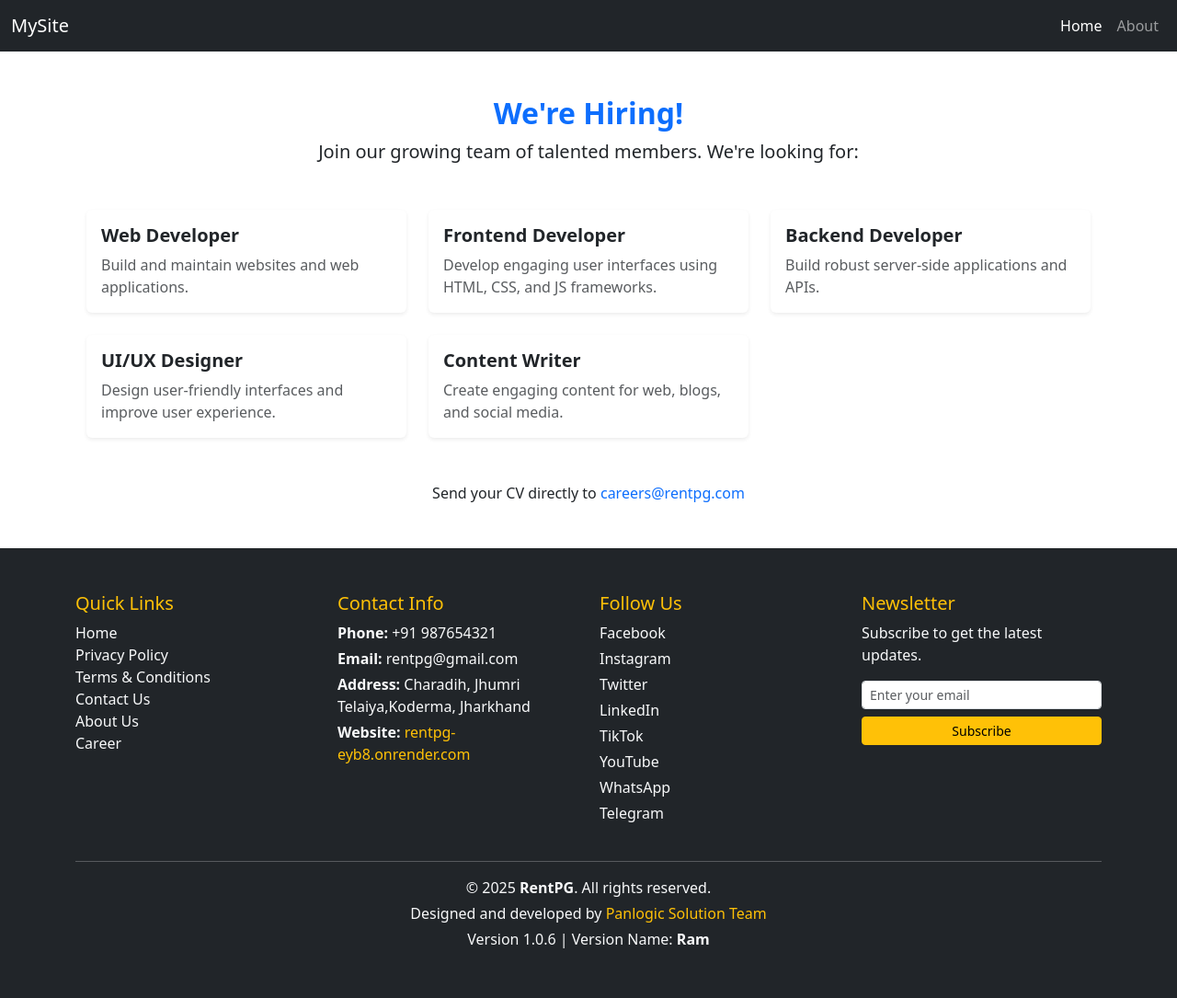
After one commit to MeLiveAkshay/backend___rentpg__api, a Django app: page /careers/ in a window 1280 px wide. The commit adds this page. Shown: the whole page at 92% size. Run offline with Django 5.2, Linux system fonts and the light colour scheme.

Commit message:
contact.html

```diff
--- a/colleg_project/page/page__url.py
+++ b/colleg_project/page/page__url.py
@@ -5,4 +5,6 @@ urlpatterns = [
     path('', page__web.home),  # No leading slash
     path('book/<int:room_id>/', page__web.book_room, name='book_room'),
     path('about/', page__web.about, name='about'),
+    path('contact/', page__web.contact, name='contact'),
+    path('careers/', page__web.career, name='career'),
 ]
--- a/colleg_project/page/page__web.py
+++ b/colleg_project/page/page__web.py
@@ -3,6 +3,8 @@ from django.shortcuts import render, get_object_or_404
 
 from owner.models import Room
 from dashboard.models import TeamMember
+from user.models import ContactDetails
+
 
 def home(request):
     # Filter parameters
@@ -42,6 +44,51 @@ def about(request):
     return  render(request,'about.html')
 
 
+def contact(request):
+    if request.method == 'POST':
+        name = request.POST.get('name')
+        email = request.POST.get('email')
+        phone = request.POST.get('phone')
+        message = request.POST.get('message')
 
-def contact(request):
-    return  render(request,)
+        # Save to the database
+        ContactDetails.objects.create(
+            name=name,
+            email=email,
+            phone=phone,
+            message=message
+        )
+
+        return render(request, 'contact.html', {
+            'success': True,
+            'name': name,
+            'email': email,
+            'message': message
+        })
+
+    return render(request, 'contact.html')
+
+job_openings = [
+    {
+        'job_role': 'Web Developer',
+        'job_description': 'Build and maintain websites and web applications.'
+    },
+    {
+        'job_role': 'Frontend Developer',
+        'job_description': 'Develop engaging user interfaces using HTML, CSS, and JS frameworks.'
+    },
+    {
+        'job_role': 'Backend Developer',
+        'job_description': 'Build robust server-side applications and APIs.'
+    },
+    {
+        'job_role': 'UI/UX Designer',
+        'job_description': 'Design user-friendly interfaces and improve user experience.'
+    },
+    {
+        'job_role': 'Content Writer',
+        'job_description': 'Create engaging content for web, blogs, and social media.'
+    }
+]
+def career(request):
+    return render(request, 'career.html', {'job_openings': job_openings})
--- /dev/null
+++ b/templates/career.html
@@ -0,0 +1,33 @@
+{% extends 'base.html' %}
+
+{% block title %}
+Career - RentPG
+{% endblock %}
+
+{% block content %}
+<main class="container my-5">
+    <div class="text-center mb-5">
+        <h2 class="text-primary fw-bold">We're Hiring!</h2>
+        <p class="fs-5">Join our growing team of talented members. We're looking for:</p>
+    </div>
+
+    <div class="row">
+        {% for job in job_openings %}
+        <div class="col-md-6 col-lg-4 mb-4">
+            <div class="card h-100 shadow-sm border-0">
+                <div class="card-body">
+                    <h5 class="card-title fw-semibold">{{ job.job_role }}</h5>
+                    <p class="card-text text-muted">{{ job.job_description }}</p>
+                </div>
+            </div>
+        </div>
+        {% endfor %}
+    </div>
+
+    <div class="text-center mt-4">
+        <p>Send your CV directly to
+            <a href="mailto:careers@rentpg.com" class="text-decoration-none fw-medium">careers@rentpg.com</a>
+        </p>
+    </div>
+</main>
+{% endblock %}
```
Also changed, not shown: templates/contact.html (+53 -1 lines), db.sqlite3.
